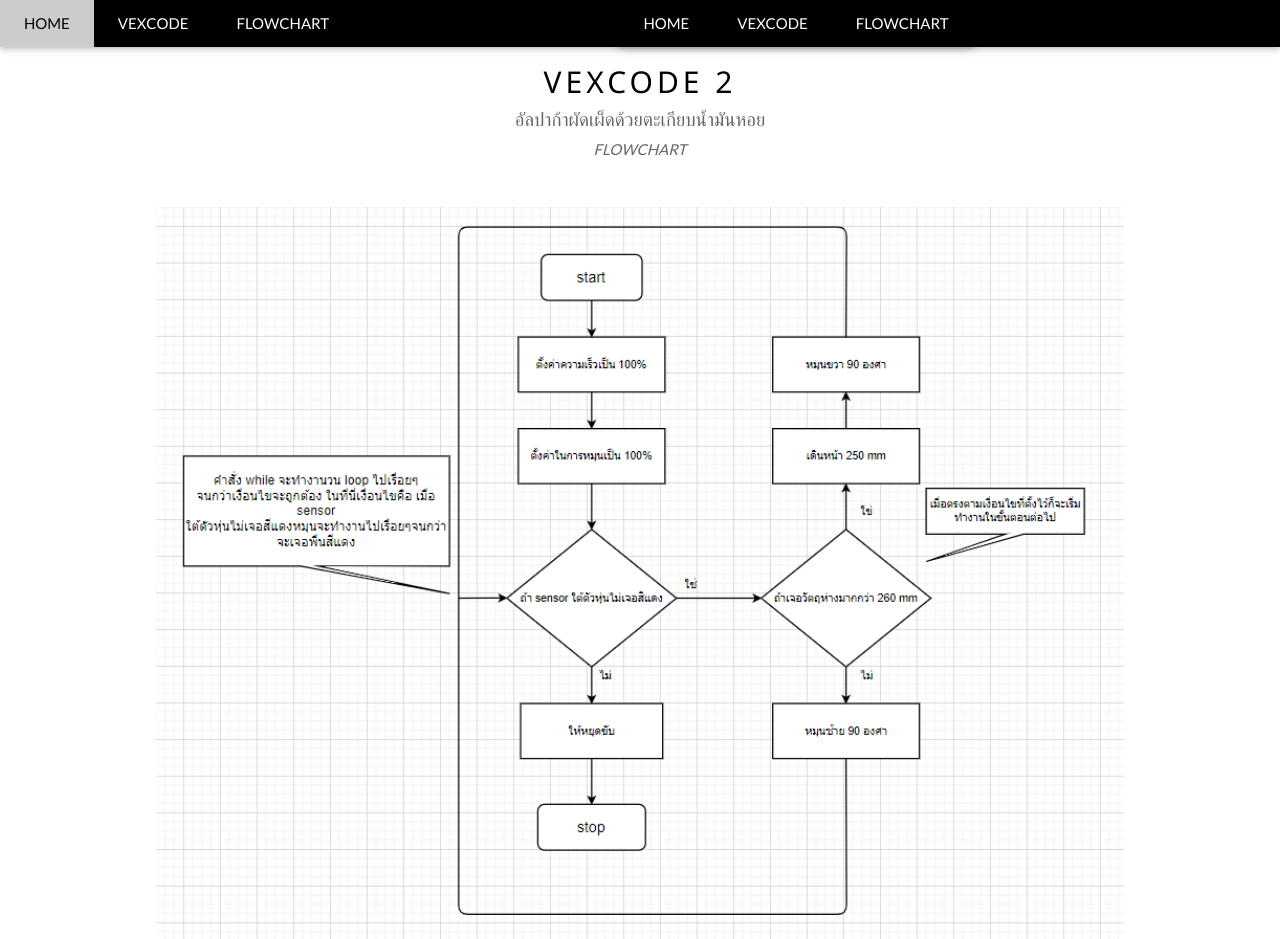
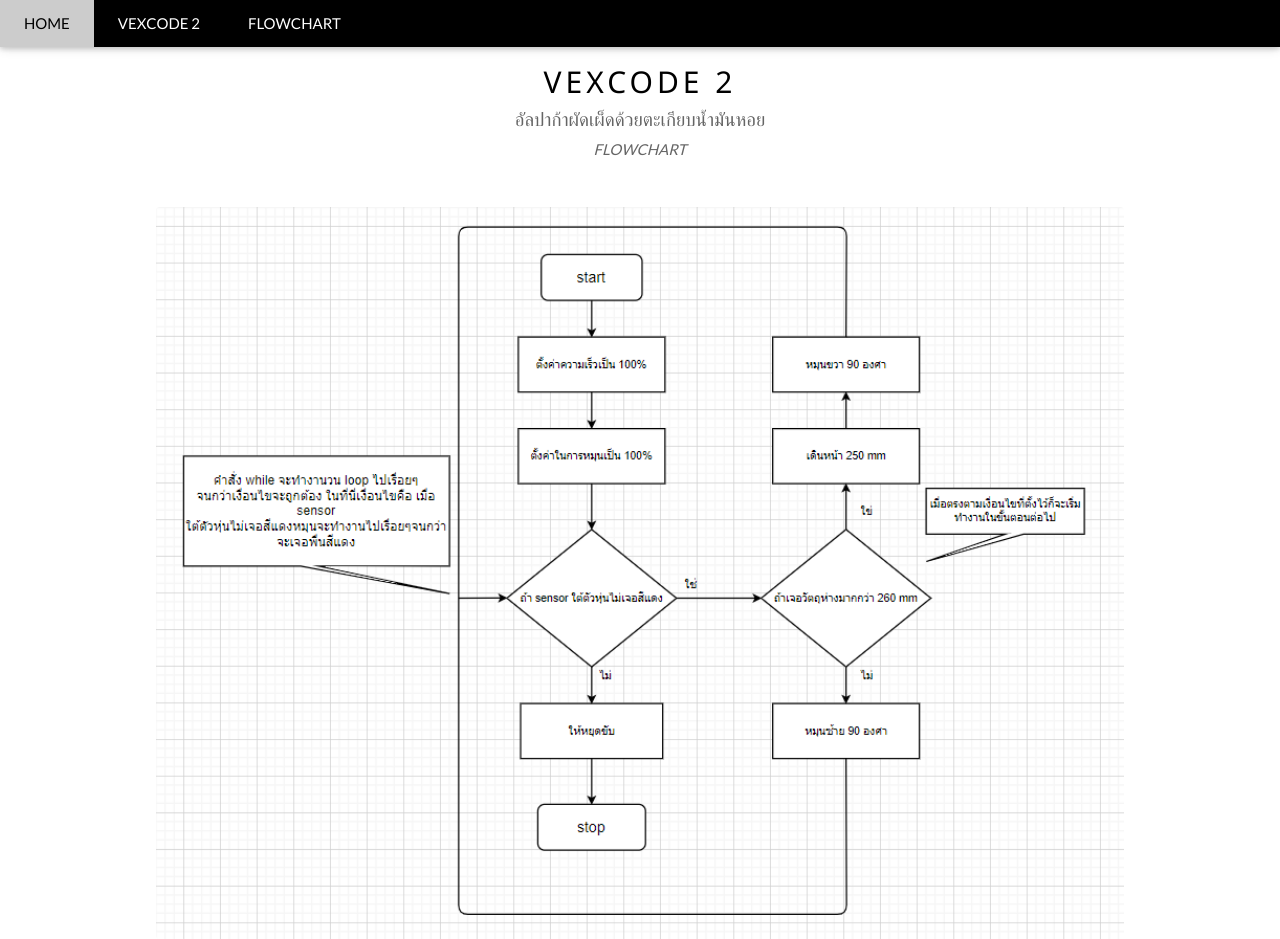
Before and after one commit to gghhu11/Project-CESCa-Vexcode2, a plain HTML site: page FLOWCHART.html in a window 1280 px wide. Shown: the top 939 px of the page. Drawn offline with nearby package versions, Linux system fonts and the light colour scheme.

Commit message:
Add files via upload

```diff
--- a/FLOWCHART.html
+++ b/FLOWCHART.html
@@ -17,81 +17,19 @@ body {font-family: "Lato", sans-serif}
 <!-- Navbar -->
 <div class="w3-top">
   <div class="w3-bar w3-black w3-card">
-    <div class="topnav">
-      <div id="myLinks">
-        <a href="VEXCODE.html">VEXCODE</a>
-        <a href="FLOWCHART.html">FLOWCHART</a>
-      </div>
-      </a>
-    </div>
     <a class="w3-bar-item w3-button w3-padding-large w3-hide-medium w3-hide-large w3-right" href="javascript:void(0)" onclick="myFunction()" title="Toggle Navigation Menu"><i class="fa fa-bars"></i></a>
     <a href="index.html" class="w3-bar-item w3-button w3-padding-large">HOME</a>
-    <a href="VEXCODE.html" class="w3-bar-item w3-button w3-padding-large w3-hide-small">VEXCODE</a>
+    <a href="VEXCODE.html" class="w3-bar-item w3-button w3-padding-large w3-hide-small">VEXCODE 2</a>
     <a href="FLOWCHART.html" class="w3-bar-item w3-button w3-padding-large w3-hide-small">FLOWCHART</a>
     <div class="w3-dropdown-hover w3-hide-small">
+    </div>
       </div>
     </div>
-  </div>
 
-<body data-barba="wrapper">
-  <div class="load-container">
-      <div class="loading-screen"></div>
-  </div>
-
-  <!-- The LIST Section -->
-  <div class="w3-container w3-content w3-center w3-padding-64" style="max-width:1000px" id="band">
-    <main data-barba="container" data-barba-namespace="home-section">
-      <div class="header">
-        <h2 class="w3-wide title animate-this">VEXCODE 2</h2>
-    <h5 class="w3-opacity title animate-this">อัลปาก้าผัดเผ็ดด้วยตะเกียบน้ำมันหอย</h5>
-    <p class="w3-opacity title animate-this"><i>FLOWCHART</i></p>
-    <div class="w3-row w3-padding-32">
-      <div class="w3-center title animate-this">
-        <img src="FLOWCHART.jpg" class="w3-round" alt="Random Name" style="width:100%">
+    <body data-barba="wrapper">
+      <div class="load-container">
+          <div class="loading-screen"></div>
       </div>
-    </div>
-  </div>
-
-  <script src="https://code.jquery.com/jquery-3.4.1.min.js"></script>
-    <script src="https://unpkg.com/@barba/core"></script>
-    <script src="https://cdnjs.cloudflare.com/ajax/libs/gsap/3.2.4/gsap.min.js"></script>
-    <script src="main.js"></script>
-
-</body>
-</html><!DOCTYPE html>
-<html lang="en">
-<title>VEXCODE 2</title>
-<meta charset="UTF-8">
-<meta name="viewport" content="width=device-width, initial-scale=1">
-<link rel="stylesheet" href="https://www.w3schools.com/w3css/4/w3.css">
-<link rel="stylesheet" href="https://fonts.googleapis.com/css?family=Lato">
-<link rel="stylesheet" href="https://cdnjs.cloudflare.com/ajax/libs/font-awesome/4.7.0/css/font-awesome.min.css">
-<link href="https://cdn.jsdelivr.net/npm/bootstrap@5.0.0-beta3/dist/css/bootstrap.min.css" rel="stylesheet" integrity="sha384-eOJMYsd53ii+scO/bJGFsiCZc+5NDVN2yr8+0RDqr0Ql0h+rP48ckxlpbzKgwra6" crossorigin="anonymous">
-<link rel="stylesheet" href="main.css" />
-<style>
-body {font-family: "Lato", sans-serif}
-.mySlides {display: none}
-</style>
-<body>
-
-<!-- Navbar -->
-<div class="w3-top">
-  <div class="w3-bar w3-black w3-card">
-    <div class="topnav">
-      <div id="myLinks">
-        <a href="VEXCODE.html">VEXCODE</a>
-        <a href="FLOWCHART.html">FLOWCHART</a>
-      </div>
-      </a>
-    </div>
-    <a class="w3-bar-item w3-button w3-padding-large w3-hide-medium w3-hide-large w3-right" href="javascript:void(0)" onclick="myFunction()" title="Toggle Navigation Menu"><i class="fa fa-bars"></i></a>
-    <a href="index.html" class="w3-bar-item w3-button w3-padding-large">HOME</a>
-    <a href="VEXCODE.html" class="w3-bar-item w3-button w3-padding-large w3-hide-small">VEXCODE</a>
-    <a href="FLOWCHART.html" class="w3-bar-item w3-button w3-padding-large w3-hide-small">FLOWCHART</a>
-    <div class="w3-dropdown-hover w3-hide-small">
-      </div>
-    </div>
-  </div>
 
 <body data-barba="wrapper">
   <div class="load-container">
```
Also changed, not shown: VEXCODE.html (+7 -9 lines), index.html (+8 -10 lines).
